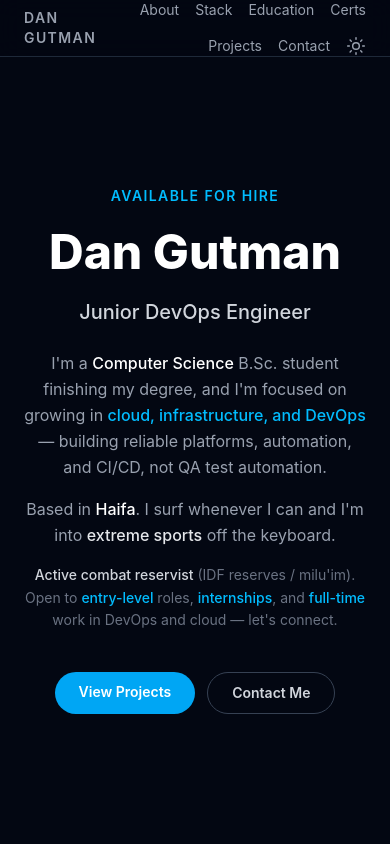
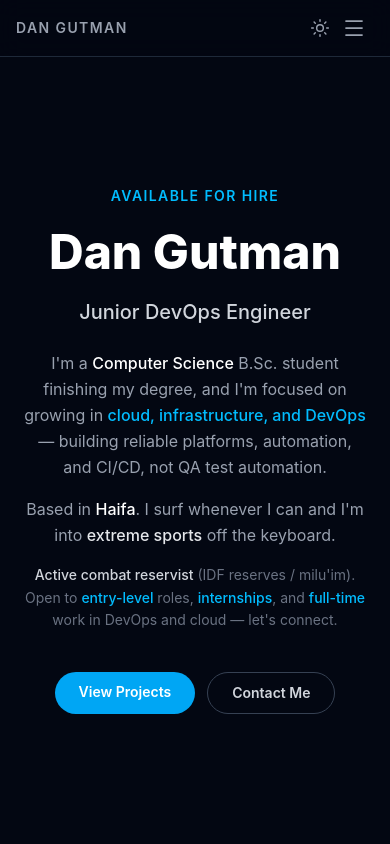
Before and after one commit to Dangutman98/dangutman.github.io, a React (Vite) app: page / in a window 390 px wide. Shown: the top 844 px of the page. Built offline with nearby package versions, Linux system fonts and the light colour scheme.

Commit message:
portfolio Mobile  updates

```diff
--- a/src/App.tsx
+++ b/src/App.tsx
@@ -18,6 +18,8 @@ import {
   Globe2,
   Award,
   BadgeCheck,
+  Menu,
+  X,
 } from "lucide-react";
 
 function GithubIcon({ className }: { className?: string }) {
@@ -92,6 +94,15 @@ const CONTACT_PHONE_TEL = "+972544363309";
 
 const LINKEDIN_CERTIFICATIONS_URL =
   "https://www.linkedin.com/in/dan-gutman-0b4334228/details/certifications/";
+
+const navItems: { label: string; href: string }[] = [
+  { label: "About", href: "#about" },
+  { label: "Stack", href: "#stack" },
+  { label: "Education", href: "#education" },
+  { label: "Certs", href: "#certifications" },
+  { label: "Projects", href: "#projects" },
+  { label: "Contact", href: "#contact" },
+];
 
 const certifications: Certification[] = [
   {
@@ -294,32 +305,73 @@ function NavBar({
   theme: "light" | "dark";
   onToggleTheme: () => void;
 }) {
+  const [mobileOpen, setMobileOpen] = useState(false);
+
   return (
-    <header className="fixed top-0 inset-x-0 z-50 backdrop-blur-md bg-white/80 border-b border-slate-200 dark:bg-gray-950/70 dark:border-gray-800">
-      <nav className="max-w-5xl mx-auto px-6 h-14 flex items-center justify-between gap-4">
-        <span className="text-sm font-semibold tracking-widest text-slate-600 uppercase dark:text-gray-400">
+    <header className="fixed top-0 inset-x-0 z-50 border-b border-slate-200 bg-white/80 backdrop-blur-md dark:border-gray-800 dark:bg-gray-950/70">
+      <nav className="relative mx-auto flex h-14 max-w-5xl items-center justify-between gap-4 px-4 sm:px-6">
+        <a
+          href="#about"
+          className="shrink-0 text-sm font-semibold uppercase tracking-widest text-slate-600 dark:text-gray-400"
+          onClick={() => setMobileOpen(false)}
+        >
           Dan Gutman
-        </span>
-        <div className="flex items-center gap-4 sm:gap-5 text-sm text-slate-600 dark:text-gray-400 flex-wrap justify-end">
-          {[
-            "About",
-            "Stack",
-            "Education",
-            "Certs",
-            "Projects",
-            "Contact",
-          ].map((s) => (
+        </a>
+
+        {/* Desktop */}
+        <div className="hidden items-center gap-6 text-sm text-slate-600 dark:text-gray-400 md:flex">
+          {navItems.map((item) => (
             <a
-              key={s}
-              href={`#${s === "Certs" ? "certifications" : s.toLowerCase()}`}
-              className="hover:text-slate-900 dark:hover:text-white transition-colors"
+              key={item.href}
+              href={item.href}
+              className="transition-colors hover:text-slate-900 dark:hover:text-white"
             >
-              {s}
+              {item.label}
             </a>
           ))}
           <ThemeToggle theme={theme} onToggle={onToggleTheme} />
         </div>
+
+        {/* Mobile: theme + menu */}
+        <div className="flex items-center gap-1 md:hidden">
+          <ThemeToggle theme={theme} onToggle={onToggleTheme} />
+          <button
+            type="button"
+            className="p-2 text-slate-600 transition-colors hover:text-slate-900 dark:text-gray-400 dark:hover:text-white"
+            onClick={() => setMobileOpen((o) => !o)}
+            aria-expanded={mobileOpen}
+            aria-controls="mobile-nav"
+            aria-label={mobileOpen ? "Close menu" : "Open menu"}
+          >
+            {mobileOpen ? (
+              <X className="h-6 w-6" strokeWidth={1.75} />
+            ) : (
+              <Menu className="h-6 w-6" strokeWidth={1.75} />
+            )}
+          </button>
+        </div>
       </nav>
+
+      {/* Mobile panel */}
+      {mobileOpen ? (
+        <div
+          id="mobile-nav"
+          className="border-t border-slate-200 bg-white/95 shadow-lg backdrop-blur-md dark:border-gray-800 dark:bg-gray-950/95 md:hidden"
+        >
+          <div className="mx-auto flex max-w-5xl flex-col px-4 py-3 sm:px-6">
+            {navItems.map((item) => (
+              <a
+                key={item.href}
+                href={item.href}
+                className="border-b border-slate-100 py-3 text-base font-medium text-slate-700 last:border-0 dark:border-gray-800 dark:text-gray-300"
+                onClick={() => setMobileOpen(false)}
+              >
+                {item.label}
+              </a>
+            ))}
+          </div>
+        </div>
+      ) : null}
     </header>
   );
 }
```
